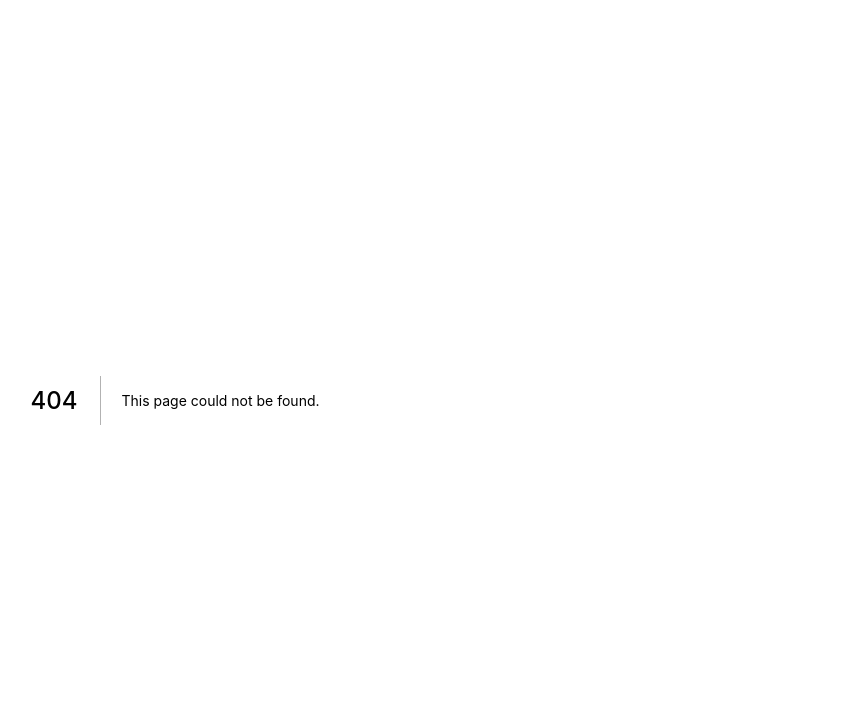
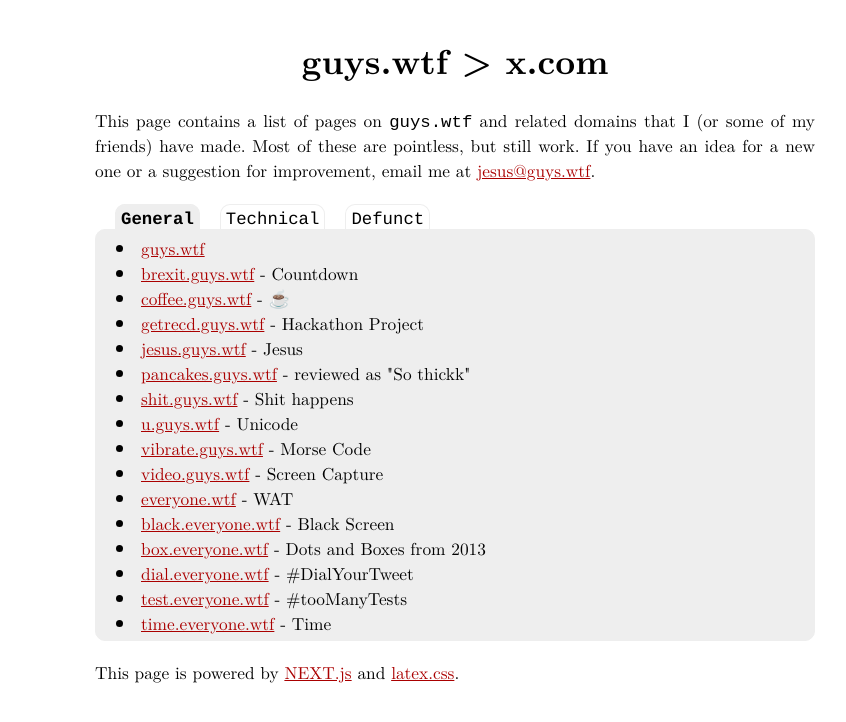
Before and after one commit to tkw1536/guys.wtf, a Next.js app: page /tabs/index in a window 1280 px wide. Before the commit this address had no page. Shown: the top 722 px of the page, without its empty margins (185-1031 px from the left). Built offline with nearby package versions, Linux system fonts and the light colour scheme.

Commit message:
Add tabs

```diff
--- /dev/null
+++ b/components/tab.module.css
@@ -0,0 +1,47 @@
+.tabList {
+    margin-bottom: 5px;
+}
+.tabList > a {
+    position: relative;
+    top: 5px;
+    font-family: courier;
+    text-decoration: none;
+
+    padding: 5px;
+    margin-left: 20px;
+
+    border-top-left-radius: 10px;
+    border-top-right-radius: 10px;
+
+    border: 1px solid #eeeeee;
+    border-bottom: 0;
+
+}
+
+.tabList > a, .tabList > a:visited {
+    color: black;
+}
+
+.tabList >  a.active {
+    background: #eeeeee;
+    font-weight: bold;
+}
+
+.pageContainer {
+    border: 1px solid #eeeeee;
+    background: #eeeeee;
+    border-radius: 10px;
+    margin-top: 0px;
+    padding-top: 5px;
+    padding-bottom: 5px;
+}
+
+.pageContainer > li {
+    padding-left: 5px;
+    padding-right: 5px;
+}
+
+.pageContainer > li.defunct {
+    text-decoration: line-through;
+    opacity: 50%;
+}
--- /dev/null
+++ b/components/tab.tsx
@@ -0,0 +1,57 @@
+import * as React from 'react';
+import {PageTab, LinkedPage} from "../data";
+import Head from 'next/head';
+import Link from 'next/link';
+
+import style from './tab.module.css';
+
+
+export default class extends React.Component<{tab: string, tabs: PageTab[], pages: LinkedPage[]}> {
+    render() {
+        const { tab, tabs, pages } = this.props;
+        const lastTabIndex = tabs.length - 1;
+        return <>
+            <Head>
+                <title>guys.wtf</title>
+                <meta name="viewport" content="width=device-width, initial-scale=1"></meta>
+                <link rel="icon" type="image/x-icon" href="favicon.ico" />
+            </Head>
+            <h1>guys.wtf &gt; x.com</h1>
+            <p>
+                This page contains a list of pages on <code>guys.wtf</code> and related domains that I (or some of my friends) have made.
+                Most of these are pointless, but still work.
+                If you have an idea for a new one or a suggestion for improvement, email me at <a href="mailto:jesus@guys.wtf">jesus@guys.wtf</a>.
+            </p>
+            <p className={style.tabList}>
+                {tabs.map((t, idx) => <TabLink key={t.name} tab={t} active={t.name === tab} last={idx === lastTabIndex} />)}
+            </p>
+            <ul className={style.pageContainer}>
+                {pages.map(({ domain, title, defunct }) => <WTFLink key={domain} url={domain} defunct={defunct}>{title}</WTFLink>)}
+            </ul>
+            <p>
+                This page is powered by <a href="https://nextjs.org/">NEXT.js</a> and <a href="https://github.com/davidrzs/latexcss">latex.css</a>.
+            </p>
+        </>;
+    }
+}
+
+
+class TabLink extends React.Component<{ tab: PageTab, active: boolean, last: boolean }> {
+    render() {
+        const { active, tab: { title, name }, last } = this.props;
+        return <>
+            <Link href={`/tabs/${name}`}>
+                <a className={ active  && style.active}>{title}</a>
+            </Link>
+        </>;
+    }
+}
+
+class WTFLink extends React.Component<{ url: string, children: string, defunct: boolean }> {
+    render() {
+        const { url, defunct, children } = this.props;
+        return <li className={defunct && style.defunct}>
+            <a href={`https://${url}`} children={url} /><span dangerouslySetInnerHTML={children ? { __html: ` - ${children}` } : undefined} />
+        </li>;
+    }
+}
--- /dev/null
+++ b/data/index.ts
@@ -0,0 +1,21 @@
+export interface PageTab {
+    title: string;
+    name: string;
+}
+export interface LinkedPage {
+    domain: string;
+    title: string;
+    defunct: boolean;
+}
+
+/** loads a list of all available pages */
+export default async function fetchTabs(): Promise<PageTab[]> {
+    const data = (await import(`./manifest.json` )).default as Array<[string, string]>;
+    return data.map(([title, name]) => ({title, name}))
+}
+
+/** Loads a single page form the list of known pages */
+export async function fetchPages(name: string): Promise<LinkedPage[]> {
+    const data = (await import(`./tabs/${name}.json`)).default as Array<[string, string, boolean]>;
+    return data.map(([domain, title, defunct]) => ({domain, title, defunct }));
+}
--- /dev/null
+++ b/data/tabs/defunct.json
@@ -0,0 +1,4 @@
+[
+    ["blog.guys.wtf", "Defunct blog", true],
+    ["stalk.everyone.wtf", "Jacobs University People Search", true]
+]
--- /dev/null
+++ b/data/tabs/index.json
@@ -0,0 +1,20 @@
+[
+    ["guys.wtf", "", false],
+
+    ["brexit.guys.wtf", "Countdown", false],
+    ["coffee.guys.wtf", "☕", false],
+    ["getrecd.guys.wtf", "Hackathon Project", false],
+    ["jesus.guys.wtf", "Jesus", false],
+    ["pancakes.guys.wtf", "reviewed as \"So thickk\"", false],
+    ["shit.guys.wtf", "Shit happens", false],
+    ["u.guys.wtf", "Unicode", false],
+    ["vibrate.guys.wtf", "Morse Code", false],
+    ["video.guys.wtf", "Screen Capture", false],
+
+    ["everyone.wtf", "WAT", false],
+    ["black.everyone.wtf", "Black Screen", false],
+    ["box.everyone.wtf", "Dots and Boxes from 2013", false],
+    ["dial.everyone.wtf", "#DialYourTweet", false],
+    ["test.everyone.wtf", "#tooManyTests", false],
+    ["time.everyone.wtf", "Time", false]
+]
--- /dev/null
+++ b/data/tabs/technical.json
@@ -0,0 +1,7 @@
+[
+    ["k.hw.is", "<a href='https://github.com/tkw1536/akhttpd'>akhttpd</a>", false],
+    ["local.guys.wtf", "DNS with an <code>A</code> record pointing to <code>127.0.0.1</code> and a <code>AAAA</code> record pointing to <code>::1</code>. Any subomdain is <code>CNAME</code>ed and works as well. ", false],
+    ["local4.guys.wtf", "Same as <code>local.guys.wtf</code>, but <code>IPv4</code> (<code>A</code> record) only. ", false],
+    ["local6.guys.wtf", "Same as <code>local.guys.wtf</code>, but IPv6 (<code>AAAA</code> record) only. ", false],
+    ["live.guys.wtf", "Live Demo", false]
+]
--- a/next.config.js
+++ b/next.config.js
@@ -1,12 +1,7 @@
-module.exports = {
-    publicRuntimeConfig: {
-        buildTime: (new Date()).getTime(),
-    },
-};
 
 const withPrefresh = require('@prefresh/next');
 
-module.exports = withPrefresh(Object.assign({
+module.exports = withPrefresh({
     webpack(config, { dev, isServer }) {
         // Move Preact into the framework chunk instead of duplicating in routes:
         const splitChunks = config.optimization && config.optimization.splitChunks
@@ -36,4 +31,4 @@ module.exports = withPrefresh(Object.assign({
 
         return config
     },
-}, module.exports));
+});
--- /dev/null
+++ b/pages/tabs/[tab].tsx
@@ -0,0 +1,34 @@
+import * as React from 'react';
+import { GetStaticProps, GetStaticPaths } from 'next';
+import fetchTabs, {fetchPages, PageTab, LinkedPage} from "../../data";
+
+import Tab from '../../components/tab';
+
+
+export default class extends React.Component<{tab: string, tabs: PageTab[], pages: LinkedPage[]}> {
+    render() {
+        return <Tab {...this.props} />;
+    }
+}
+
+export const getStaticProps: GetStaticProps = async ({params: {tab}}) => {
+    const tabs = await fetchTabs();
+    const pages = await fetchPages(tab as string);
+    return {
+        props: {
+            tab,
+            tabs,
+            pages
+        }
+    }
+}
+
+
+export const getStaticPaths: GetStaticPaths = async () => {
+    const tabs = await fetchTabs();
+
+    return {
+        paths: tabs.map(({ name }) => ({params: {tab: name}})),
+        fallback: false,
+    };
+}
```
Also changed, not shown: data/network.json (deleted, +0 -28 lines), pages/index.tsx (+23 -39 lines), data/manifest.json (added).
